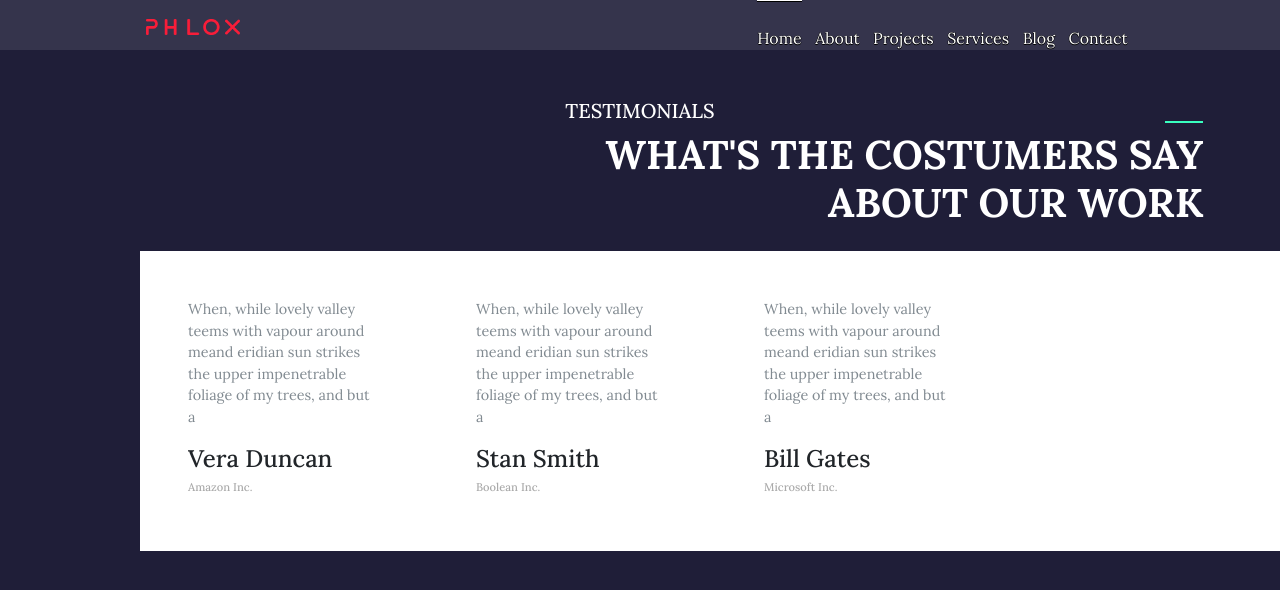
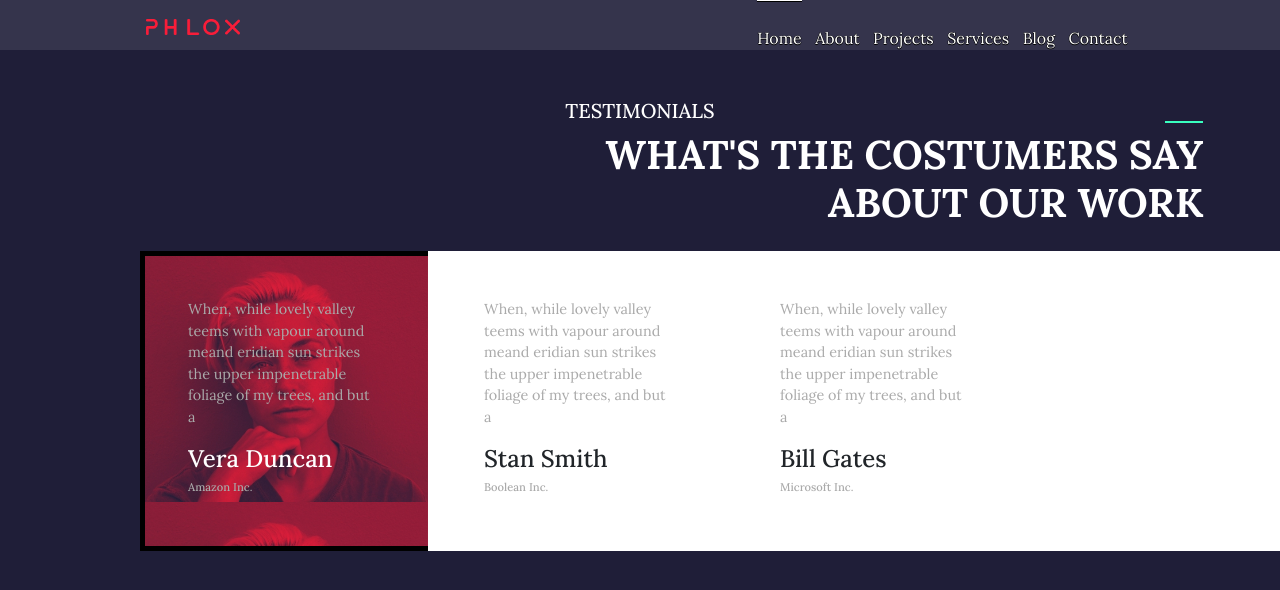
Before and after one commit to AndreaNocciolini/proj-html-vuejs, a Vue app: page / in a window 1280 px wide. In both pictures the pointer is over the element 284 px from the left and 3217 px from the top of the page. Shown: the part 2817-3407 px from the top of the page. Built offline with nearby package versions, Linux system fonts and the light colour scheme.

Commit message:
miscellaneous

```diff
--- a/src/components/Main.vue
+++ b/src/components/Main.vue
@@ -66,17 +66,20 @@ export default {
                 0: {
                     text: 'When, while lovely valley teems with vapour around meand eridian sun strikes the upper impenetrable foliage of my trees, and but a',
                     author: 'Vera Duncan',
-                    company:'Amazon Inc.'
+                    company:'Amazon Inc.',
+                    bg_img: 'comment-0'
                 },
                 1: {
                     text: 'When, while lovely valley teems with vapour around meand eridian sun strikes the upper impenetrable foliage of my trees, and but a',
                     author: 'Stan Smith',
-                    company:'Boolean Inc.'
+                    company:'Boolean Inc.',
+                    bg_img: 'comment-1'
                 },
                 2: {
                     text: 'When, while lovely valley teems with vapour around meand eridian sun strikes the upper impenetrable foliage of my trees, and but a',
                     author: 'Bill Gates',
-                    company:'Microsoft Inc.'
+                    company:'Microsoft Inc.',
+                    bg_img: 'comment-2'
                 }
             },
             articlesArray: {
--- a/src/components/main_components/Testimonials.vue
+++ b/src/components/main_components/Testimonials.vue
@@ -7,8 +7,8 @@
           <h3>WHAT'S THE COSTUMERS SAY ABOUT OUR WORK</h3>
       </div>
       <div class="comments-section d-flex flex-row-reverse">
-          <div class="comments-container row row-cols-4">
-              <div class="comments col p-5" v-for="(element, index) in commentsArray" :key="index">
+          <div class="comments-container row row-cols-4 position-relative">
+              <div class="comments col p-5 me-2" v-for="(element, index) in commentsArray" :key="index" :class="element.bg_img">
                   <p>{{element.text}}</p>
                   <h4>{{element.author}}</h4>
                   <h6>{{element.company}}</h6>
@@ -67,8 +67,9 @@ export default {
                 width: 90%;
                 background-color: var(--bg-white-1);
                 .comments {
+                    transition: all .3s linear;
                     p{
-                        color: var(--tx-grey-3);
+                        color: var(--tx-grey-1);
                         font-size: 0.9em;
                     }
                     h5 {
@@ -79,6 +80,25 @@ export default {
                         font-size: 0.7em;
                     }
                 }
+                .comment-0:hover{
+                    background-image: url(../../assets/images/oliver-ragfelt-488196-2.jpg);
+                }
+                .comment-1:hover{
+                    background-image: url(../../assets/images/12679.jpg);
+                }
+                .comment-2:hover{
+                    background-image: url(../../assets/images/oliver-ragfelt-488196-unsplash.jpg);
+                }
+                .comment-0:hover,
+                .comment-1:hover,
+                .comment-2:hover{
+                    cursor: pointer;
+                    background-size: contain;
+                    box-shadow: 5px -5px 0px 0px black inset, 5px 5px 0px 0px black inset;
+                    h4 {
+                        color: var(--tx-white-1);
+                    }
+                }
             }
         }
     }
```
